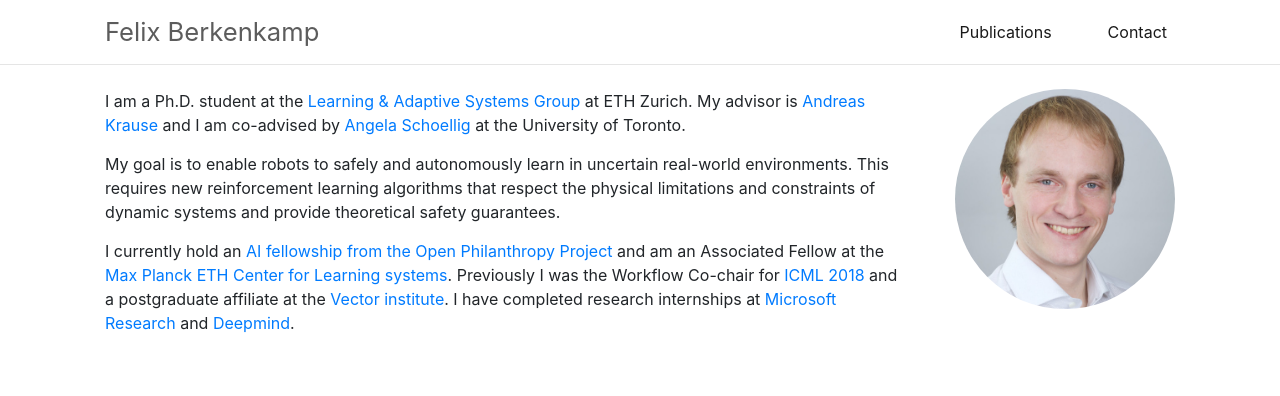
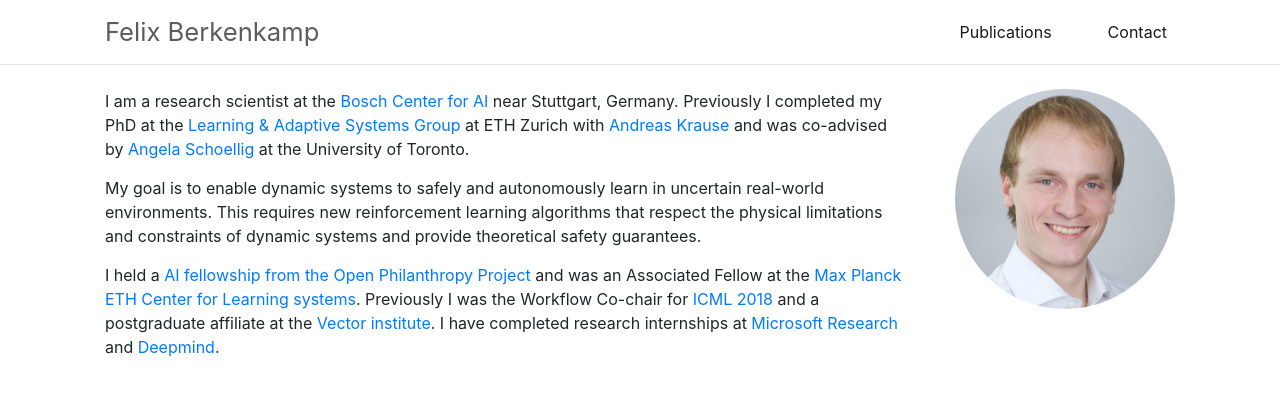
Before and after one commit to befelix/befelix.github.io, a Jekyll site: the page built from _pages/index.html, in a window 1280 px wide and 900 px high, cut to the strip 0-401 px from the top of the window. Shown: the top 396 px of the strip. Built offline with Jekyll 4.4.1, drawn with Linux system fonts in a browser that asks for light colours.

Commit message:
Update job information

```diff
--- a/_includes/js/contact.js
+++ b/_includes/js/contact.js
@@ -1,11 +1,11 @@
 // Hide actual email adress
 var m_ = "mailto:";
 var a_ = "@";
-var name = "befelix";
-var dom = "inf.ethz.ch";
+var name = "berkenkamp";
+var dom = "gmail.com";
 var s = name + a_ + dom;
-$("a.email").attr("href", m_ + s).text(s)
+$("a.email").attr("href", m_ + 'f' + s).text('f' + s);
 
 // Display skype name
-var skype = "felix.ber"
-$("a.skype").attr("href", "skype:" + skype).text("Skype")
+var skype = "felix.ber";
+$("a.skype").attr("href", "skype:" + skype).text("Skype");
--- a/_pages/4-contact.html
+++ b/_pages/4-contact.html
@@ -4,7 +4,7 @@ title: Contact
 permalink: /contact/
 ---
 
-You can contact me via mail at <a href="mailto:be&lt;my first name&gt;@inf.ethz.ch" class="email">be&lt;my first name&gt;@inf.ethz.ch</a>.
+You can contact me via mail at <a href="mailto:f&lt;my last name&gt;@gmail.com" class="email">f&lt;my last name&gt;@gmail.com</a>.
 <br>
 <a href="https://scholar.google.ch/citations?user=N_tCEl8AAAAJ" target="_blank">Google scholar</a>
 <br>
--- a/_pages/index.html
+++ b/_pages/index.html
@@ -11,18 +11,17 @@ css:
     <img class="portrait float-right img-fluid ml-2 mb-2" src="{{ site.baseurl }}/assets/img/portrait.jpg" alt="Felix Berkenkamp portrait"/>
     <div class="text">
       <p>
-        I am a Ph.D. student at the <a href="https://las.ethz.ch" target="_blank">Learning &amp; Adaptive Systems Group</a> at ETH Zurich.
-        My advisor is <a href="https://las.ethz.ch/krausea" target="_blank">Andreas Krause</a> and I am co-advised by <a href="http://www.dynsyslab.org/prof-angela-schoellig/" target="_blank">Angela Schoellig</a> at the University of Toronto.
+        I am a research scientist at the <a href="https://www.bosch-ai.com/" target="_blank">Bosch Center for AI</a> near Stuttgart, Germany. Previously I completed my PhD at the <a href="https://las.ethz.ch" target="_blank">Learning &amp; Adaptive Systems Group</a> at ETH Zurich with <a href="https://las.ethz.ch/krausea" target="_blank">Andreas Krause</a> and was co-advised by <a href="http://www.dynsyslab.org/prof-angela-schoellig/" target="_blank">Angela Schoellig</a> at the University of Toronto.
       </p>
 
       <p>
-        My goal is to enable robots to safely and autonomously learn in uncertain real-world environments. This requires
+        My goal is to enable dynamic systems to safely and autonomously learn in uncertain real-world environments. This requires
         new reinforcement learning algorithms that respect the physical limitations and constraints of dynamic systems and provide
         theoretical safety guarantees.
       </p>
 
       <p>
-        I currently hold an <a href="https://www.openphilanthropy.org/focus/global-catastrophic-risks/potential-risks-advanced-artificial-intelligence/announcing-2018-ai-fellows">AI fellowship from the Open Philanthropy Project</a> and am an Associated Fellow at the <a href="http://learning-systems.org/">Max Planck ETH Center for Learning systems</a>. Previously I was the Workflow Co-chair for <a href="https://icml.cc/Conferences/2018/Committees">ICML 2018</a> and a postgraduate affiliate at the <a href="https://vectorinstitute.ai">Vector institute</a>. I have completed research internships at <a href="https://www.microsoft.com/en-us/research/lab/microsoft-research-redmond/">Microsoft Research</a> and <a href="https://deepmind.com/">Deepmind</a>.
+        I held a <a href="https://www.openphilanthropy.org/focus/global-catastrophic-risks/potential-risks-advanced-artificial-intelligence/announcing-2018-ai-fellows">AI fellowship from the Open Philanthropy Project</a> and was an Associated Fellow at the <a href="http://learning-systems.org/">Max Planck ETH Center for Learning systems</a>. Previously I was the Workflow Co-chair for <a href="https://icml.cc/Conferences/2018/Committees">ICML 2018</a> and a postgraduate affiliate at the <a href="https://vectorinstitute.ai">Vector institute</a>. I have completed research internships at <a href="https://www.microsoft.com/en-us/research/lab/microsoft-research-redmond/">Microsoft Research</a> and <a href="https://deepmind.com/">Deepmind</a>.
       </p>
     </div>
   </div>
```
